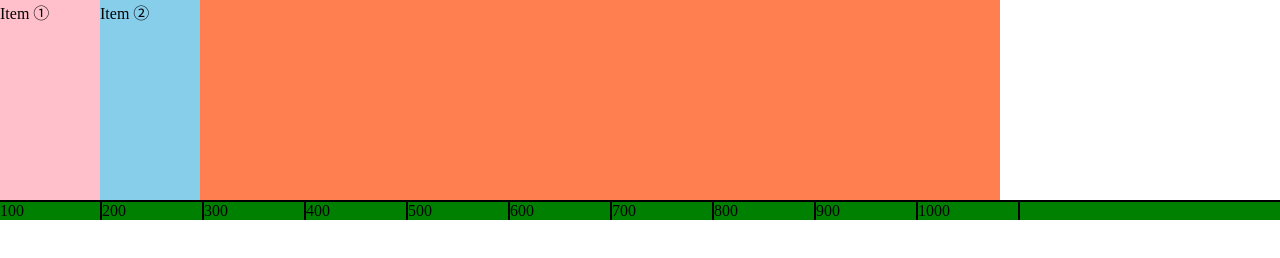
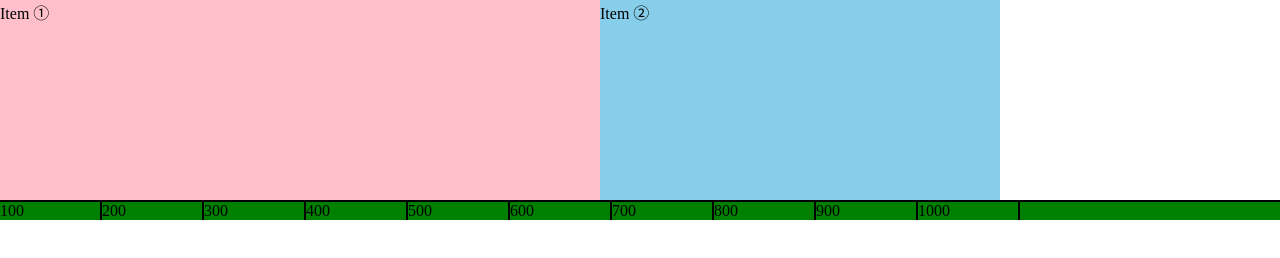
Before and after one commit to aki-atom/CSS, a plain HTML site: page index.html in a window 1280 px wide. Drawn offline with Linux system fonts and the light colour scheme.

Commit message:
CSS #7 flex プロパティ(flex) 1：2025/8/24

```diff
--- a/style.css
+++ b/style.css
@@ -2,20 +2,17 @@
     width: 1000px;
     background-color: coral;
     display: flex;
-    flex-direction: row;
 }
 .item {
     height: 200px;
 }
 .item1 {
     background-color: pink;
-    width: 100px;
-    flex-shrink: 0;
+    flex: 3;
 }
 .item2 {
     background-color: skyblue;
-    width: 100px;
-    flex-shrink: 0;
+    flex: 2;
 }
 
 .measure {
```
